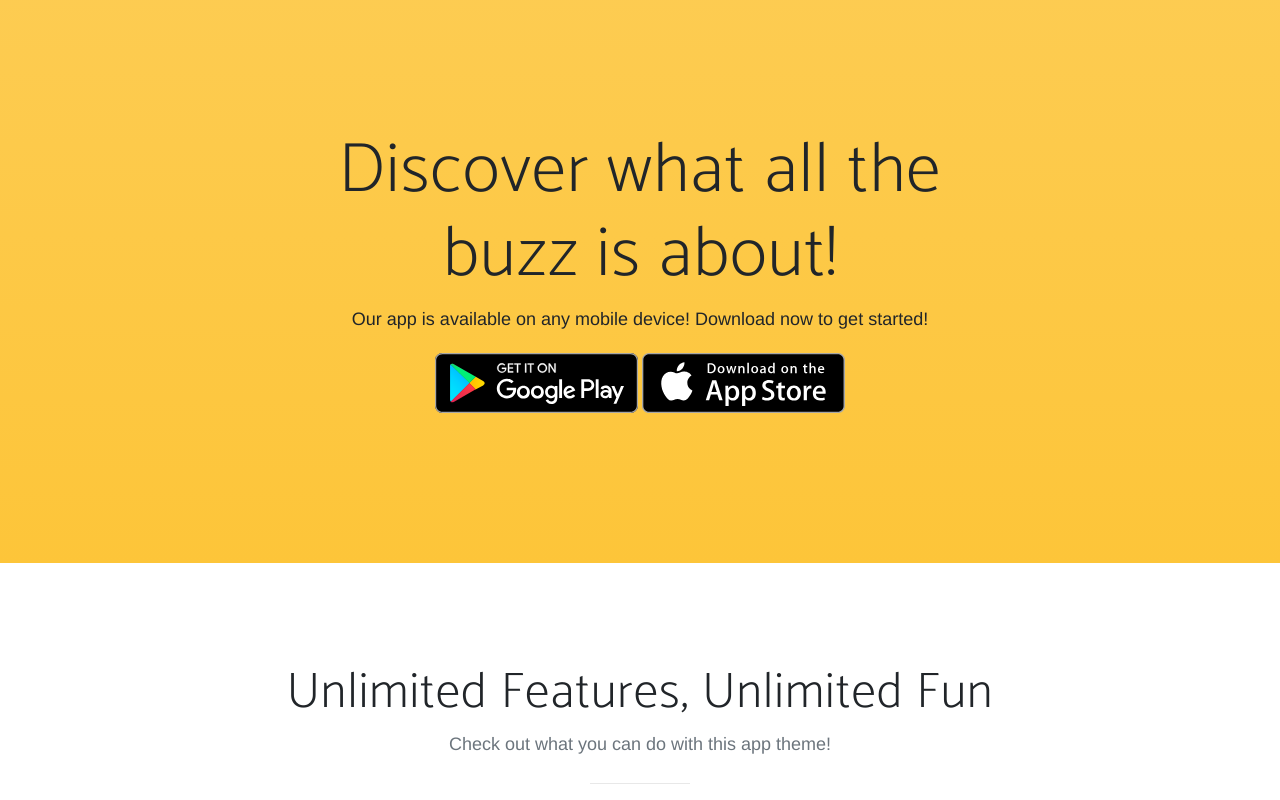
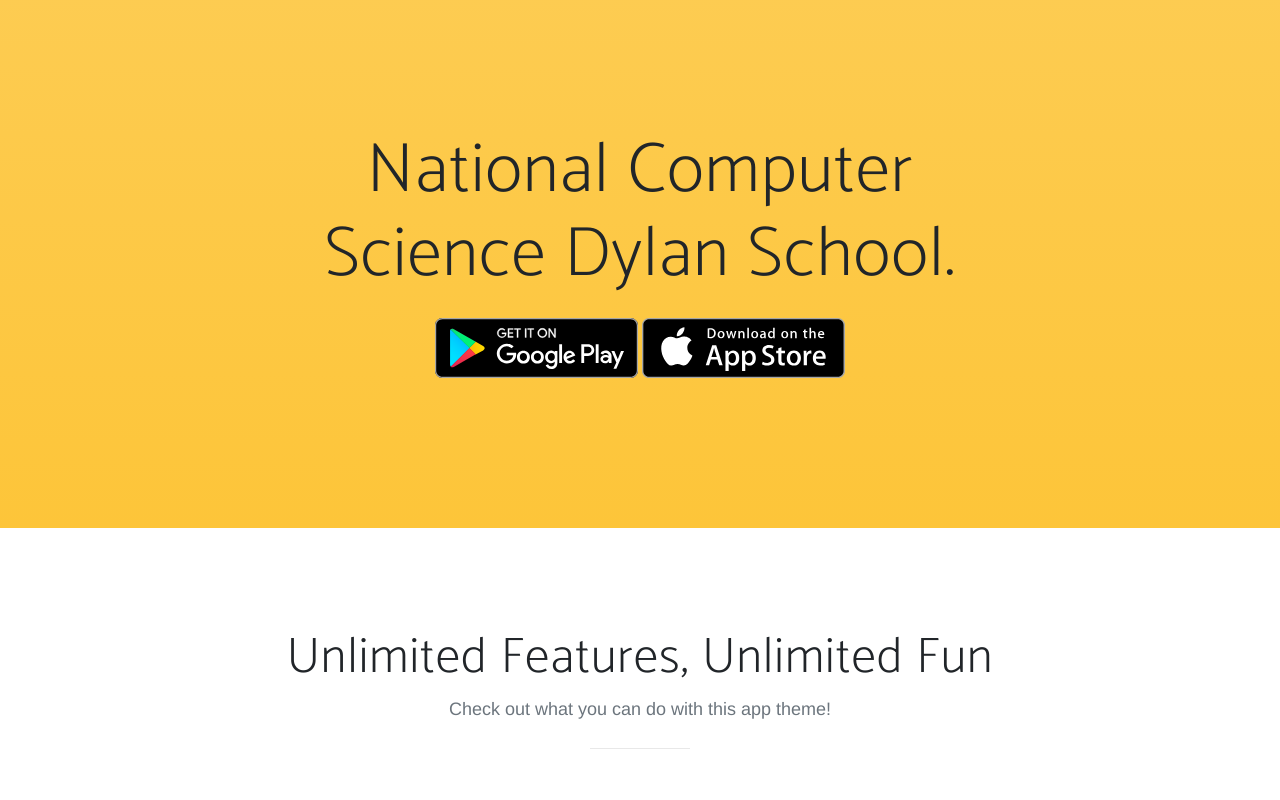
Before and after one commit to ncsds/ncsds.github.io, a plain HTML site: page index.html in a window 1280 px wide. Shown: the part 820-1620 px from the top of the page. Drawn offline with Linux system fonts and the light colour scheme; a web font is replaced by a local one.

Commit message:
Update index.html

```diff
--- a/index.html
+++ b/index.html
@@ -87,8 +87,8 @@
       <div class="container">
         <div class="row">
           <div class="col-md-8 mx-auto">
-            <h2 class="section-heading">Discover what all the buzz is about!</h2>
-            <p>Our app is available on any mobile device! Download now to get started!</p>
+            <h2 class="section-heading">National Computer Science Dylan School.</h2>
+            <p></p>
             <div class="badges">
               <a class="badge-link" href="#"><img src="img/google-play-badge.svg" alt=""></a>
               <a class="badge-link" href="#"><img src="img/app-store-badge.svg" alt=""></a>
@@ -198,7 +198,7 @@
 
     <footer>
       <div class="container">
-        <p>&copy; Your Website 2018. All Rights Reserved.</p>
+        <p>&copy; NCSDS 2018. All Rights Reserved.</p>
         <ul class="list-inline">
           <li class="list-inline-item">
             <a href="#">Privacy</a>
```
